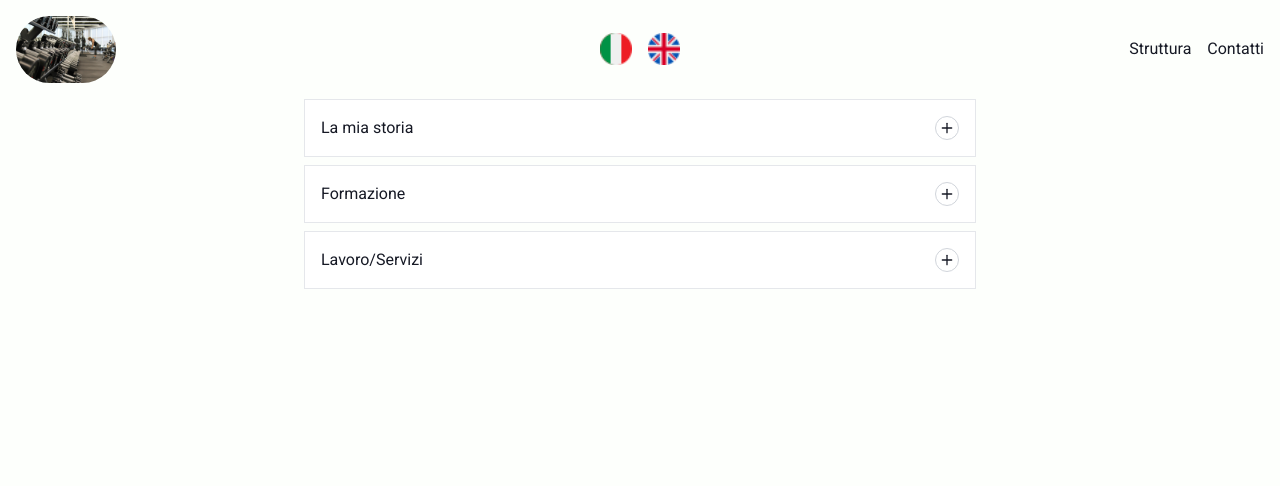
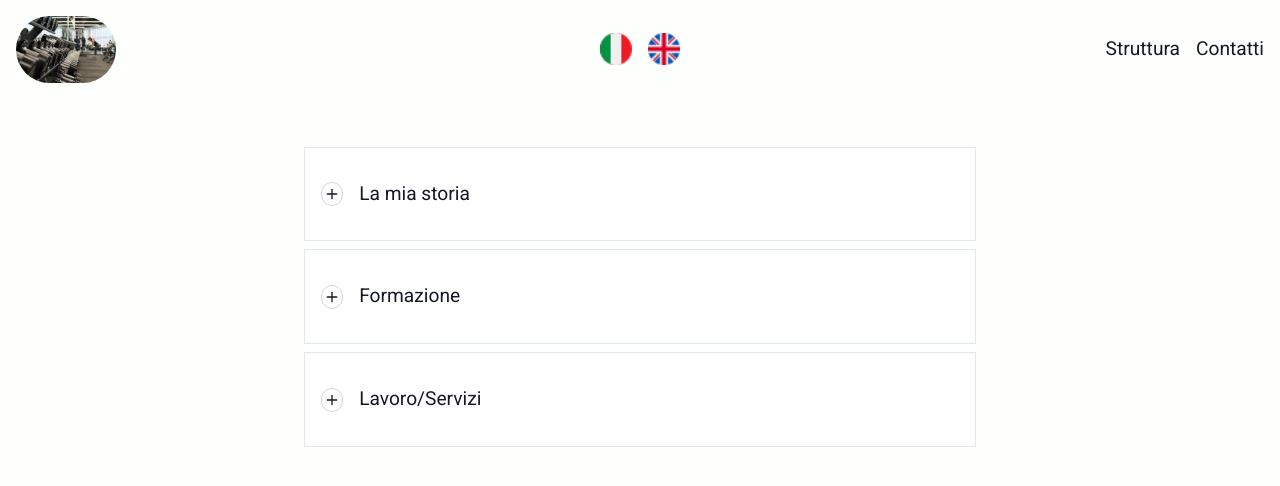
Before and after one commit to Marcofa87/alessandrobianchetti, a Next.js app: page / in a window 1280 px wide. Shown: the top 486 px of the page. Built offline with nearby package versions, Linux system fonts and the light colour scheme.

Commit message:
styling accordion

```diff
--- a/app/layout.tsx
+++ b/app/layout.tsx
@@ -15,11 +15,11 @@ export default function RootLayout({
 }>) {
   return (
     <html lang="en">
-      <body className={`${roboto.className} antialiased`}>
+      <body className={`${roboto.className} antialiased `}>
         <nav className="border-slate-600">
           <Navbar />
         </nav>
-        <main>{children} </main>
+        <main className="mt-12">{children}</main>
       </body>
     </html>
   );
--- a/app/styles/globals.css
+++ b/app/styles/globals.css
@@ -11,7 +11,7 @@ body {
     --background: #fdfffc;
     --color: #161925;
     --tertiary-color: #c1292e;
-    --font-size: 1rem;
+    --font-size: 1.2rem;
   }
 }
 
--- a/app/ui/home/HomePage.tsx
+++ b/app/ui/home/HomePage.tsx
@@ -47,7 +47,6 @@ export default function HomePage() {
             onClick={() => toggleItem(index)}
             aria-expanded={openItems.includes(index)}
           >
-            <span className="font-medium">{item.title}</span>
             <span className="flex items-center justify-center w-6 h-6 rounded-full border border-gray-300">
               {openItems.includes(index) ? (
                 <Minus size={16} />
@@ -55,6 +54,7 @@ export default function HomePage() {
                 <Plus size={16} />
               )}
             </span>
+            <span className=" m-4 font-medium w-full">{item.title}</span>
           </button>
           {openItems.includes(index) && (
             <div className="p-4 bg-white border-t border-gray-200">
```
Also changed, not shown: app/ui/footer/Footer.tsx (added).
